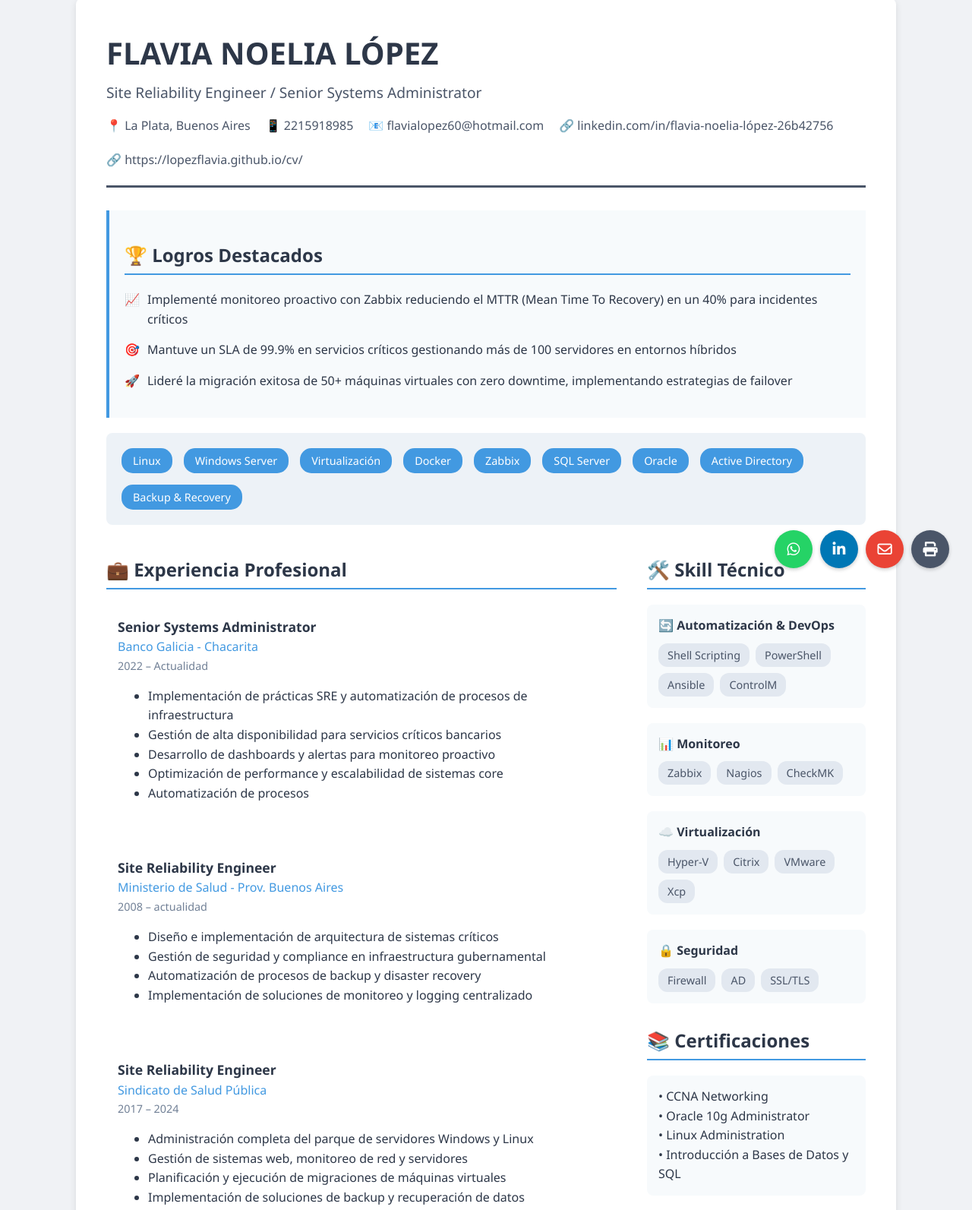
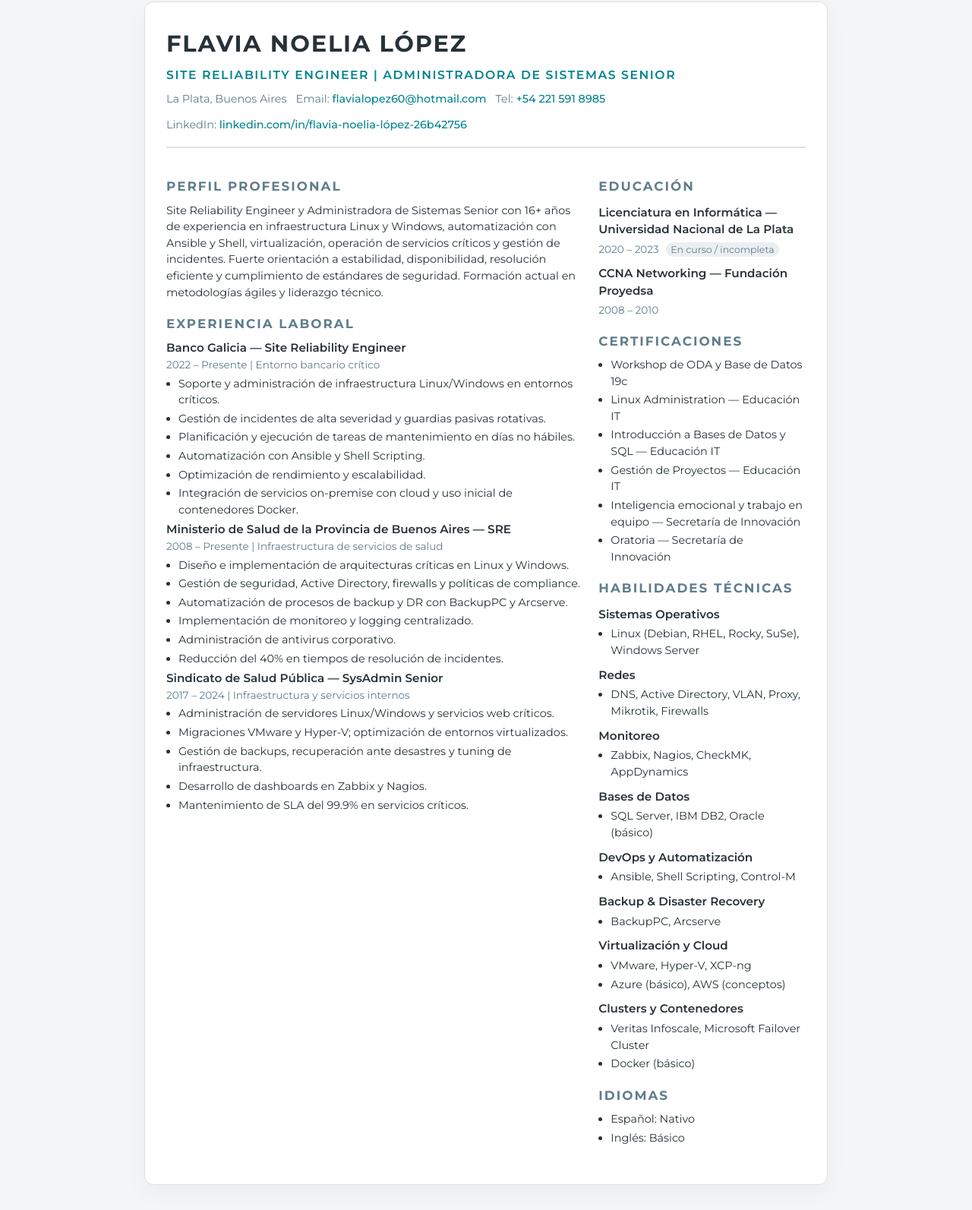
Before and after one commit to lopezflavia/flavialopez.github.io, a plain HTML site: page index.html in a window 1280 px wide. Shown: the part 22-1615 px from the top of the page at 76% size. Drawn offline with Linux system fonts and the light colour scheme.

Commit message:
Update index.html

```diff
--- a/index.html
+++ b/index.html
@@ -1,379 +1,356 @@
 <!DOCTYPE html>
-<html>
+<html lang="es">
 <head>
-    <link href="https://cdnjs.cloudflare.com/ajax/libs/font-awesome/6.0.0/css/all.min.css" rel="stylesheet">
+  <meta charset="UTF-8" />
+  <title>CV - Flavia Noelia López</title>
+  <meta name="viewport" content="width=device-width, initial-scale=1" />
+  <meta name="description" content="CV de Flavia Noelia López - Site Reliability Engineer y Administradora de Sistemas Senior" />
+  <link href="https://fonts.googleapis.com/css2?family=Montserrat:wght@300;400;500;600;700&display=swap" rel="stylesheet" />
   <style>
-        @media print {
-            .action-buttons {
-                display: none;
+    :root {
+      --bg: #f4f5f7;
+      --card-bg: #ffffff;
+      --primary: #263238;
+      --accent: #00838f;
+      --muted: #607d8b;
+      --border: #e0e0e0;
+    }
+
+    * {
+      box-sizing: border-box;
+    }
+
+    body {
+      margin: 0;
+      padding: 0;
+      font-family: "Montserrat", system-ui, -apple-system, BlinkMacSystemFont, "Segoe UI", sans-serif;
+      background: var(--bg);
+      color: var(--primary);
+      line-height: 1.5;
+    }
+
+    .page-wrapper {
+      min-height: 100vh;
+      display: flex;
+      justify-content: center;
+      padding: 24px 12px;
+    }
+
+    .cv-card {
+      background: var(--card-bg);
+      max-width: 900px;
+      width: 100%;
+      padding: 32px 28px;
+      border-radius: 12px;
+      box-shadow: 0 10px 30px rgba(0, 0, 0, 0.04);
+      border: 1px solid var(--border);
+    }
+
+    header {
+      border-bottom: 2px solid var(--border);
+      padding-bottom: 18px;
+      margin-bottom: 20px;
+    }
+
+    h1 {
+      margin: 0 0 6px 0;
+      font-size: 1.9rem;
+      letter-spacing: 0.06em;
+      text-transform: uppercase;
+    }
+
+    .role-title {
+      font-size: 0.98rem;
+      font-weight: 600;
+      color: var(--accent);
+      text-transform: uppercase;
+      letter-spacing: 0.1em;
+      margin-bottom: 10px;
+    }
+
+    .contact-line {
+      font-size: 0.9rem;
+      color: var(--muted);
+      display: flex;
+      flex-wrap: wrap;
+      gap: 12px;
+    }
+
+    .contact-line span {
+      white-space: nowrap;
+    }
+
+    .contact-line a {
+      color: var(--accent);
+      text-decoration: none;
+      font-weight: 500;
+    }
+
+    .contact-line a:hover {
+      text-decoration: underline;
+    }
+
+    main {
+      display: grid;
+      grid-template-columns: 2fr 1fr;
+      gap: 24px;
+    }
+
+    @media (max-width: 768px) {
+      main {
+        grid-template-columns: 1fr;
+      }
+      .cv-card {
+        padding: 24px 18px;
       }
     }
-        body {
-            font-family: 'Segoe UI', Arial, sans-serif;
-            line-height: 1.6;
-            margin: 0;
-            padding: 20px;
-            background: #f0f2f5;
-            color: #2d3748;
+
+    section {
+      margin-bottom: 18px;
     }
-        .cv-container {
-            max-width: 1000px;
-            margin: 0 auto;
-            background: white;
-            box-shadow: 0 3px 10px rgba(0,0,0,0.1);
-            padding: 40px;
-            border-radius: 8px;
+
+    h2 {
+      font-size: 1.05rem;
+      margin: 18px 0 8px 0;
+      text-transform: uppercase;
+      letter-spacing: 0.12em;
+      color: var(--muted);
     }
-        .header {
-            text-align: left;
-            border-bottom: 3px solid #4a5568;
-            padding-bottom: 20px;
-            margin-bottom: 30px;
+
+    h3 {
+      font-size: 0.98rem;
+      margin: 10px 0 4px 0;
+      font-weight: 600;
     }
-        .name {
-            color: #2d3748;
-            font-size: 2.5em;
-            margin: 0;
-            font-weight: 700;
+
+    .job-header {
+      display: flex;
+      flex-direction: column;
+      font-size: 0.95rem;
     }
-        .title {
-            color: #4a5568;
-            font-size: 1.2em;
-            margin-top: 5px;
+
+    .job-title-line {
+      font-weight: 600;
     }
-        .contact-info {
-            display: flex;
-            gap: 20px;
-            margin-top: 15px;
-            color: #4a5568;
-            flex-wrap: wrap;
+
+    .job-meta {
+      font-size: 0.85rem;
+      color: var(--muted);
     }
-        .tech-highlights {
-            background: #EDF2F7;
-            padding: 20px;
-            border-radius: 8px;
-            margin: 20px 0;
+
+    ul {
+      margin: 4px 0 4px 16px;
+      padding: 0;
+      list-style-type: disc;
+    }
+
+    li {
+      margin-bottom: 3px;
+      font-size: 0.9rem;
+    }
+
+    .tag-list {
+      list-style: none;
       display: flex;
       flex-wrap: wrap;
-            gap: 15px;
+      gap: 6px;
+      margin: 6px 0 0 0;
     }
-        .tech-tag {
-            background: #4299E1;
-            color: white;
-            padding: 5px 15px;
-            border-radius: 15px;
-            font-size: 0.9em;
+
+    .tag-list li {
+      background: #eceff1;
+      padding: 4px 8px;
+      border-radius: 999px;
+      font-size: 0.8rem;
+      margin: 0;
     }
-        .achievements {
-            background: #F7FAFC;
-            padding: 20px;
-            border-left: 4px solid #4299E1;
-            margin: 20px 0;
+
+    .subsection-title {
+      font-size: 0.95rem;
+      font-weight: 600;
+      margin-top: 10px;
+      margin-bottom: 4px;
     }
-        .achievement-item {
-            margin-bottom: 15px;
-            display: flex;
-            align-items: flex-start;
-            gap: 10px;
+
+    .small-text {
+      font-size: 0.85rem;
+      color: var(--muted);
     }
-        .achievement-icon {
-            color: #4299E1;
-            font-weight: bold;
-        }
-        .main-grid {
-            display: grid;
-            grid-template-columns: 7fr 3fr;
-            gap: 40px;
-        }
-        .section {
-            margin-bottom: 30px;
-        }
-        .section-title {
-            color: #2d3748;
-            font-size: 1.5em;
-            border-bottom: 2px solid #4299E1;
-            padding-bottom: 5px;
-            margin-bottom: 20px;
-            display: flex;
-            align-items: center;
-            gap: 10px;
-        }
-        .job {
-            margin-bottom: 25px;
-            padding: 15px;
-            border-radius: 8px;
-            transition: all 0.3s ease;
-        }
-        .job:hover {
-            background: #F7FAFC;
-        }
-        .job-title {
-            color: #2d3748;
-            font-weight: 600;
-            font-size: 1.1em;
-        }
-        .job-company {
-            color: #4299E1;
-            font-weight: 500;
-        }
-        .job-date {
-            color: #718096;
-            font-size: 0.9em;
-        }
-        .skills-grid {
-            display: grid;
-            grid-template-columns: 1fr;
-            gap: 20px;
-        }
-        .skill-category {
-            background: #F7FAFC;
-            padding: 15px;
-            border-radius: 8px;
-        }
-        .skill-title {
-            font-weight: 600;
-            color: #2d3748;
-            margin-bottom: 10px;
-            display: flex;
-            align-items: center;
-            gap: 8px;
-        }
-        .skill-list {
-            display: flex;
-            flex-wrap: wrap;
-            gap: 8px;
-        }
-        .skill-item {
-            background: #E2E8F0;
-            padding: 4px 12px;
-            border-radius: 12px;
-            font-size: 0.9em;
-            color: #4A5568;
-        }
-        .action-buttons {
-            position: fixed;
-            bottom: 30px;
-            right: 30px;
-            display: flex;
-            gap: 10px;
-            z-index: 1000;
-        }
-        .action-button {
-            display: flex;
-            align-items: center;
-            justify-content: center;
-            width: 50px;
-            height: 50px;
-            border-radius: 50%;
-            border: none;
-            cursor: pointer;
-            box-shadow: 0 2px 5px rgba(0,0,0,0.2);
-            transition: all 0.3s ease;
-            font-size: 1.2em;
-            color: white;
-            text-decoration: none;
-        }
-        .action-button:hover {
-            transform: translateY(-3px);
-            box-shadow: 0 4px 8px rgba(0,0,0,0.2);
-        }
-        .whatsapp {
-            background: #25D366;
-        }
-        .linkedin {
-            background: #0077B5;
-        }
-        .email {
-            background: #EA4335;
-        }
-        .print {
-            background: #4A5568;
-        }
-        .tooltip {
-            position: absolute;
-            background: #2D3748;
-            color: white;
-            padding: 5px 10px;
-            border-radius: 5px;
-            font-size: 0.8em;
-            bottom: 100%;
-            left: 50%;
-            transform: translateX(-50%);
-            margin-bottom: 5px;
-            opacity: 0;
-            transition: opacity 0.3s ease;
-            pointer-events: none;
-            white-space: nowrap;
-        }
-        .action-button:hover .tooltip {
-            opacity: 1;
+
+    .badge-inline {
+      font-size: 0.78rem;
+      padding: 2px 6px;
+      border-radius: 999px;
+      background: #eceff1;
+      margin-left: 6px;
     }
   </style>
-    <script>
-        function printCV() {
-            window.print();
-        }
-    </script>
 </head>
 <body>
-    <div class="action-buttons">
-        <a href="https://wa.me/2215918985" target="_blank" class="action-button whatsapp">
-            <i class="fab fa-whatsapp"></i>
-            <span class="tooltip">WhatsApp</span>
-        </a>
-        <a href="https://www.linkedin.com/in/flavia-noelia-lópez-26b42756" target="_blank" class="action-button linkedin">
-            <i class="fab fa-linkedin-in"></i>
-            <span class="tooltip">LinkedIn</span>
-        </a>
-        <a href="mailto:flavialopez60@hotmail.com" class="action-button email">
-            <i class="far fa-envelope"></i>
-            <span class="tooltip">Email</span>
-        </a>
-        <button onclick="printCV()" class="action-button print">
-            <i class="fas fa-print"></i>
-            <span class="tooltip">Imprimir/PDF</span>
-        </button>
+  <div class="page-wrapper">
+    <article class="cv-card">
+      <header>
+        <h1>Flavia Noelia López</h1>
+        <div class="role-title">
+          Site Reliability Engineer | Administradora de Sistemas Senior
         </div>
-    <div class="cv-container">
-        <header class="header">
-            <h1 class="name">FLAVIA NOELIA LÓPEZ</h1>
-            <div class="title">Site Reliability Engineer / Senior Systems Administrator</div>
-            <div class="contact-info">
-                <span>📍 La Plata, Buenos Aires</span>
-                <span>📱 2215918985</span>
-                <span>📧 flavialopez60@hotmail.com</span>
-                <span>🔗 linkedin.com/in/flavia-noelia-lópez-26b42756</span>
-		<span>🔗 https://lopezflavia.github.io/cv/</span>
+        <div class="contact-line">
+          <span>La Plata, Buenos Aires</span>
+          <span>Email: <a href="mailto:flavialopez60@hotmail.com">flavialopez60@hotmail.com</a></span>
+          <span>Tel: <a href="tel:+542215918985">+54 221 591 8985</a></span>
+          <span>LinkedIn: <a href="https://linkedin.com/in/flavia-noelia-lópez-26b42756" target="_blank" rel="noopener">linkedin.com/in/flavia-noelia-lópez-26b42756</a></span>
         </div>
       </header>
 
-        <div class="achievements">
-            <h2 class="section-title">🏆 Logros Destacados</h2>
-            <div class="achievement-item">
-                <span class="achievement-icon">📈</span>
-                <div>Implementé monitoreo proactivo con Zabbix reduciendo el MTTR (Mean Time To Recovery) en un 40% para incidentes críticos</div>
+      <main>
+        <!-- Columna izquierda -->
+        <div>
+          <section>
+            <h2>Perfil Profesional</h2>
+            <p style="font-size:0.9rem; margin: 4px 0;">
+              Site Reliability Engineer y Administradora de Sistemas Senior con 16+ años de experiencia
+              en infraestructura Linux y Windows, automatización con Ansible y Shell, virtualización,
+              operación de servicios críticos y gestión de incidentes. Fuerte orientación a estabilidad,
+              disponibilidad, resolución eficiente y cumplimiento de estándares de seguridad. Formación
+              actual en metodologías ágiles y liderazgo técnico.
+            </p>
+          </section>
+
+          <section>
+            <h2>Experiencia Laboral</h2>
+
+            <article>
+              <div class="job-header">
+                <span class="job-title-line">Banco Galicia — Site Reliability Engineer</span>
+                <span class="job-meta">2022 – Presente | Entorno bancario crítico</span>
               </div>
-            <div class="achievement-item">
-                <span class="achievement-icon">🎯</span>
-                <div>Mantuve un SLA de 99.9% en servicios críticos gestionando más de 100 servidores en entornos híbridos</div>
+              <ul>
+                <li>Soporte y administración de infraestructura Linux/Windows en entornos críticos.</li>
+                <li>Gestión de incidentes de alta severidad y guardias pasivas rotativas.</li>
+                <li>Planificación y ejecución de tareas de mantenimiento en días no hábiles.</li>
+                <li>Automatización con Ansible y Shell Scripting.</li>
+                <li>Optimización de rendimiento y escalabilidad.</li>
+                <li>Integración de servicios on-premise con cloud y uso inicial de contenedores Docker.</li>
+              </ul>
+            </article>
+
+            <article>
+              <div class="job-header">
+                <span class="job-title-line">
+                  Ministerio de Salud de la Provincia de Buenos Aires — SRE
+                </span>
+                <span class="job-meta">2008 – Presente | Infraestructura de servicios de salud</span>
               </div>
-            <div class="achievement-item">
-                <span class="achievement-icon">🚀</span>
-                <div>Lideré la migración exitosa de 50+ máquinas virtuales con zero downtime, implementando estrategias de failover</div>
+              <ul>
+                <li>Diseño e implementación de arquitecturas críticas en Linux y Windows.</li>
+                <li>Gestión de seguridad, Active Directory, firewalls y políticas de compliance.</li>
+                <li>Automatización de procesos de backup y DR con BackupPC y Arcserve.</li>
+                <li>Implementación de monitoreo y logging centralizado.</li>
+                <li>Administración de antivirus corporativo.</li>
+                <li>Reducción del 40% en tiempos de resolución de incidentes.</li>
+              </ul>
+            </article>
+
+            <article>
+              <div class="job-header">
+                <span class="job-title-line">
+                  Sindicato de Salud Pública — SysAdmin Senior
+                </span>
+                <span class="job-meta">2017 – 2024 | Infraestructura y servicios internos</span>
               </div>
-        </div>
-
-        <div class="tech-highlights">
-            <div class="tech-tag">Linux</div>
-            <div class="tech-tag">Windows Server</div>
-            <div class="tech-tag">Virtualización</div>
-			<div class="tech-tag">Docker</div>
-            <div class="tech-tag">Zabbix</div>
-            <div class="tech-tag">SQL Server</div>
-            <div class="tech-tag">Oracle</div>
-            <div class="tech-tag">Active Directory</div>
-            <div class="tech-tag">Backup & Recovery</div>
-        </div>
-
-        <div class="main-grid">
-            <div class="left-column">
-                <section class="section">
-                    <h2 class="section-title">💼 Experiencia Profesional</h2>
-
-                    <div class="job">
-                        <div class="job-title">Senior Systems Administrator</div>
-                        <div class="job-company">Banco Galicia - Chacarita</div>
-                        <div class="job-date">2022 – Actualidad</div>
               <ul>
-                            <li>Implementación de prácticas SRE y automatización de procesos de infraestructura</li>
-                            <li>Gestión de alta disponibilidad para servicios críticos bancarios</li>
-                            <li>Desarrollo de dashboards y alertas para monitoreo proactivo</li>
-                            <li>Optimización de performance y escalabilidad de sistemas core</li>
-							<li>Automatización de procesos</li>
+                <li>Administración de servidores Linux/Windows y servicios web críticos.</li>
+                <li>Migraciones VMware y Hyper-V; optimización de entornos virtualizados.</li>
+                <li>Gestión de backups, recuperación ante desastres y tuning de infraestructura.</li>
+                <li>Desarrollo de dashboards en Zabbix y Nagios.</li>
+                <li>Mantenimiento de SLA del 99.9% en servicios críticos.</li>
               </ul>
-                    </div>
-
-                    <div class="job">
-                        <div class="job-title">Site Reliability Engineer</div>
-                        <div class="job-company">Ministerio de Salud - Prov. Buenos Aires</div>
-                        <div class="job-date">2008 – actualidad</div>
-                        <ul>
-                            <li>Diseño e implementación de arquitectura de sistemas críticos</li>
-                            <li>Gestión de seguridad y compliance en infraestructura gubernamental</li>
-                            <li>Automatización de procesos de backup y disaster recovery</li>
-                            <li>Implementación de soluciones de monitoreo y logging centralizado</li>
-                        </ul>
-                    </div>
-
-					<div class="job">
-						<div class="job-title">Site Reliability Engineer</div>
-                        <div class="job-company">Sindicato de Salud Pública</div>
-                        <div class="job-date">2017 – 2024</div>
-                        <ul>
-                            <li>Administración completa del parque de servidores Windows y Linux</li>
-                            <li>Gestión de sistemas web, monitoreo de red y servidores</li>
-                            <li>Planificación y ejecución de migraciones de máquinas virtuales</li>
-                            <li>Implementación de soluciones de backup y recuperación de datos</li>
-                        </ul>
-                    </div>
+            </article>
           </section>
         </div>
 
-            <div class="right-column">
-                <section class="section">
-                    <h2 class="section-title">🛠️ Skill Técnico</h2>
-                    <div class="skills-grid">
-                        <div class="skill-category">
-                            <div class="skill-title">🔄 Automatización & DevOps</div>
-                            <div class="skill-list">
-                                <span class="skill-item">Shell Scripting</span>
-                                <span class="skill-item">PowerShell</span>
-                                <span class="skill-item">Ansible</span>
-								<span class="skill-item">ControlM</span>
+        <!-- Columna derecha -->
+        <div>
+          <section>
+            <h2>Educación</h2>
+            <div class="subsection-title">
+              Licenciatura en Informática — Universidad Nacional de La Plata
             </div>
+            <div class="small-text">2020 – 2023 <span class="badge-inline">En curso / incompleta</span></div>
+
+            <div class="subsection-title" style="margin-top:10px;">
+              CCNA Networking — Fundación Proyedsa
             </div>
-
-                        <div class="skill-category">
-                            <div class="skill-title">📊 Monitoreo</div>
-                            <div class="skill-list">
-                                <span class="skill-item">Zabbix</span>
-                                <span class="skill-item">Nagios</span>
-                                <span class="skill-item">CheckMK</span>
-                            </div>
-                        </div>
-
-                        <div class="skill-category">
-                            <div class="skill-title">☁️ Virtualización</div>
-                            <div class="skill-list">
-                                <span class="skill-item">Hyper-V</span>
-                                <span class="skill-item">Citrix</span>
-                                <span class="skill-item">VMware</span>
-								<span class="skill-item">Xcp</span>
-                            </div>
-                        </div>
-
-                        <div class="skill-category">
-                            <div class="skill-title">🔒 Seguridad</div>
-                            <div class="skill-list">
-                                <span class="skill-item">Firewall</span>
-                                <span class="skill-item">AD</span>
-                                <span class="skill-item">SSL/TLS</span>
-                            </div>
-                        </div>
-                    </div>
+            <div class="small-text">2008 – 2010</div>
           </section>
 
-                <section class="section">
-                    <h2 class="section-title">📚 Certificaciones</h2>
-                    <div class="skill-category">
-                        <div>• CCNA Networking</div>
-                        <div>• Oracle 10g Administrator</div>
-                        <div>• Linux Administration</div>
-						<div>• Introducción a Bases de Datos y SQL </div>
-                    </div>
+          <section>
+            <h2>Certificaciones</h2>
+            <ul>
+              <li>Workshop de ODA y Base de Datos 19c</li>
+              <li>Linux Administration — Educación IT</li>
+              <li>Introducción a Bases de Datos y SQL — Educación IT</li>
+              <li>Gestión de Proyectos — Educación IT</li>
+              <li>Inteligencia emocional y trabajo en equipo — Secretaría de Innovación</li>
+              <li>Oratoria — Secretaría de Innovación</li>
+            </ul>
+          </section>
+
+          <section>
+            <h2>Habilidades Técnicas</h2>
+            <div class="subsection-title">Sistemas Operativos</div>
+            <ul>
+              <li>Linux (Debian, RHEL, Rocky, SuSe), Windows Server</li>
+            </ul>
+
+            <div class="subsection-title">Redes</div>
+            <ul>
+              <li>DNS, Active Directory, VLAN, Proxy, Mikrotik, Firewalls</li>
+            </ul>
+
+            <div class="subsection-title">Monitoreo</div>
+            <ul>
+              <li>Zabbix, Nagios, CheckMK, AppDynamics</li>
+            </ul>
+
+            <div class="subsection-title">Bases de Datos</div>
+            <ul>
+              <li>SQL Server, IBM DB2, Oracle (básico)</li>
+            </ul>
+
+            <div class="subsection-title">DevOps y Automatización</div>
+            <ul>
+              <li>Ansible, Shell Scripting, Control-M</li>
+            </ul>
+
+            <div class="subsection-title">Backup &amp; Disaster Recovery</div>
+            <ul>
+              <li>BackupPC, Arcserve</li>
+            </ul>
+
+            <div class="subsection-title">Virtualización y Cloud</div>
+            <ul>
+              <li>VMware, Hyper-V, XCP-ng</li>
+              <li>Azure (básico), AWS (conceptos)</li>
+            </ul>
+
+            <div class="subsection-title">Clusters y Contenedores</div>
+            <ul>
+              <li>Veritas Infoscale, Microsoft Failover Cluster</li>
+              <li>Docker (básico)</li>
+            </ul>
+          </section>
+
+          <section>
+            <h2>Idiomas</h2>
+            <ul>
+              <li>Español: Nativo</li>
+              <li>Inglés: Básico</li>
+            </ul>
           </section>
         </div>
-        </div>
+      </main>
+    </article>
   </div>
 </body>
 </html>
```
Lines whose indentation alone changed are shown as unchanged.
